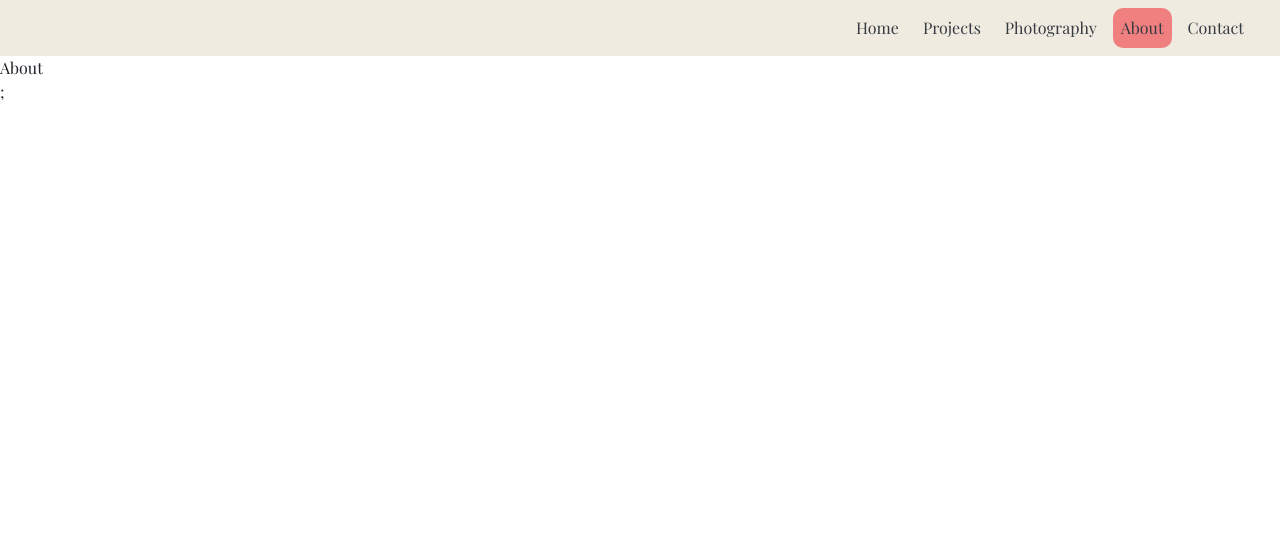
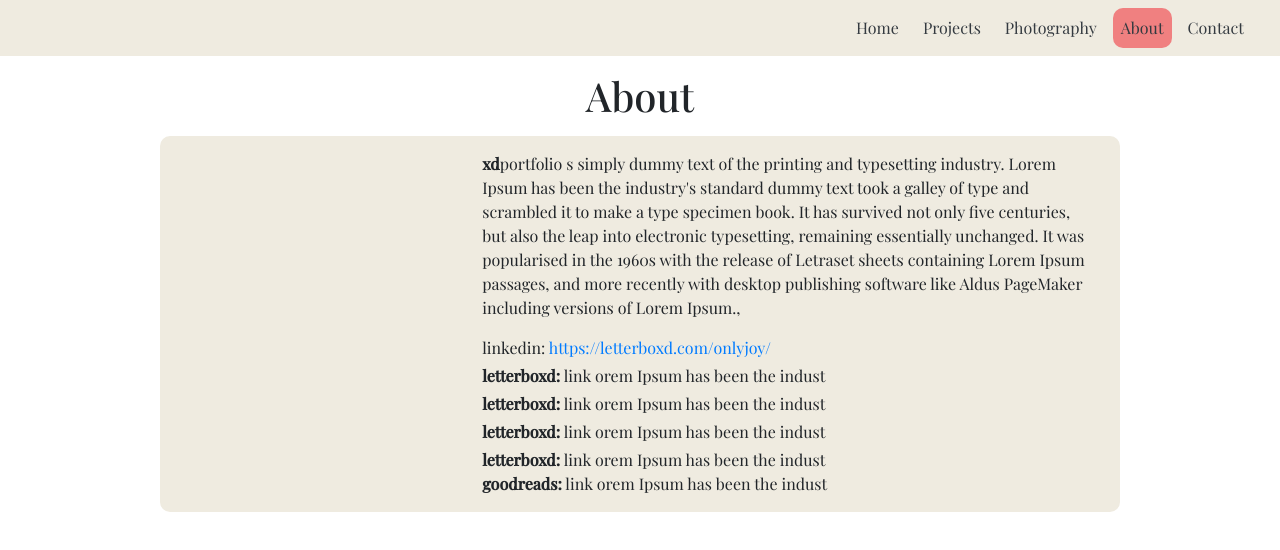
Before and after one commit to Jdonne/web-portfolio-v1, a React (Create React App) app: page /about in a window 1280 px wide. Shown: the top 550 px of the page. Built offline with nearby package versions, Linux system fonts and the light colour scheme.

Commit message:
added about and contact page, conditionals for card component

```diff
--- a/src/components/pages/about/About.jsx
+++ b/src/components/pages/about/About.jsx
@@ -1,10 +1,15 @@
 import Nav from "../../shared/Nav";
 import React, { useState, useEffect } from "react";
+import about from "./content";
+import ProjectCard from "../../shared/ProjectCard";
 const About = () => {
   return (
     <div>
       <Nav />
-      <div>About</div>;
+      <h1 className="text-center my-3">About</h1>
+      <div className="d-flex align-items-center flex-column">
+        <ProjectCard content={about.content} img={about.img} />
+      </div>
     </div>
   );
 };
--- /dev/null
+++ b/src/components/pages/about/content.js
@@ -0,0 +1,40 @@
+const about = {
+  title: "about",
+  content: (
+    <div>
+      <div className="mb-3">
+        <strong>xd</strong>portfolio s simply dummy text of the printing and
+        typesetting industry. Lorem Ipsum has been the industry's standard dummy
+        text took a galley of type and scrambled it to make a type specimen
+        book. It has survived not only five centuries, but also the leap into
+        electronic typesetting, remaining essentially unchanged. It was
+        popularised in the 1960s with the release of Letraset sheets containing
+        Lorem Ipsum passages, and more recently with desktop publishing software
+        like Aldus PageMaker including versions of Lorem Ipsum.,
+      </div>
+      <div className="mb-1">
+        linkedin:{" "}
+        <a href="https://letterboxd.com/onlyjoy/">
+          https://letterboxd.com/onlyjoy/
+        </a>
+      </div>
+      <div className="mb-1">
+        <strong>letterboxd:</strong> link orem Ipsum has been the indust
+      </div>
+      <div className="mb-1">
+        <strong>letterboxd:</strong> link orem Ipsum has been the indust
+      </div>
+      <div className="mb-1">
+        <strong>letterboxd:</strong> link orem Ipsum has been the indust
+      </div>
+      <strong>letterboxd:</strong> link orem Ipsum has been the indust
+      <br></br>
+      <strong>goodreads:</strong> link orem Ipsum has been the indust
+    </div>
+  ),
+  img: " ",
+};
+
+const aboutContent = [about];
+
+export default about;
--- a/src/components/pages/contacts/Contact.jsx
+++ b/src/components/pages/contacts/Contact.jsx
@@ -1,9 +1,14 @@
 import Nav from "../../shared/Nav";
+import contact from "./content";
+import ProjectCard from "../../shared/ProjectCard";
 const Contact = () => {
   return (
     <div>
       <Nav />
-      <div>Contact</div>;
+      <h1 className="text-center my-3">Contact</h1>
+      <div className="d-flex align-items-center flex-column">
+        <ProjectCard content={contact.content} img={contact.img} />
+      </div>
     </div>
   );
 };
--- /dev/null
+++ b/src/components/pages/contacts/content.js
@@ -0,0 +1,45 @@
+const contact = {
+  content: (
+    <div>
+      <div className="mb-3">
+        <strong>xd</strong>portfolio s simply dummy text of the printing and
+        typesetting industry. Lorem Ipsum has been the industry's standard dummy
+        text took a galley of type and scrambled it to make a type specimen
+        book. It has survived not only five centuries, but also the leap into
+        electronic typesetting, remaining essentially unchanged. It was
+        popularised in the 1960s with the release of Letraset sheets containing
+        Lorem Ipsum passages, and more recently with desktop publishing software
+        like Aldus PageMaker including versions of Lorem Ipsum.,
+      </div>
+      <div className="text-center">
+        <div className="mb-1">
+          <strong>linkedin:</strong>{" "}
+          <a href="https://www.linkedin.com/in/eric-tien/" target="blank">
+            https://www.linkedin.com/in/eric-tien/
+          </a>
+        </div>
+        <div className="mb-1">
+          <strong>email:</strong>{" "}
+          <a href="mailto:eric.tien.13@gmail.com" target="blank">
+            eric.tien.13@gmail.com
+          </a>
+        </div>
+        <div className="mb-1">
+          <strong>github:</strong>{" "}
+          <a href="https://github.com/Jdonne" target="blank">
+            https://github.com/Jdonne
+          </a>
+        </div>
+        <div className="mb-1">
+          <strong>letterboxd:</strong> link orem Ipsum has been the indust
+        </div>
+        <strong>letterboxd:</strong> link orem Ipsum has been the indust
+        <br></br>
+        <strong>goodreads:</strong> link orem Ipsum has been the indust
+      </div>
+    </div>
+  ),
+  img: "",
+};
+
+export default contact;
--- a/src/components/pages/photography/Photography.jsx
+++ b/src/components/pages/photography/Photography.jsx
@@ -48,14 +48,14 @@ const Photography = () => {
   return (
     <div>
       <Nav />
-      <h1 className="ml-4 my-3">PHOTOGRAPHY</h1>
-      <div className="mb-4 ml-3">
+      <h1 className="ml-4 my-3">Photography</h1>
+      <div className="mb-3 ml-3">
         {albumArray.map((album, index) => {
           return (
             <button
               key={index}
               type="button"
-              className={`${albumName === album ? "active-btn" : ""} ml-2`}
+              className={`${albumName === album ? "active-btn" : ""} ml-2 mb-2`}
               onClick={() => {
                 setAlbumName(album);
                 fade();
--- a/src/components/pages/projects/Projects.jsx
+++ b/src/components/pages/projects/Projects.jsx
@@ -6,7 +6,7 @@ const Projects = () => {
   return (
     <div>
       <Nav />
-      <h1 className="ml-4 my-3">Projects</h1>
+      <h1 className="text-center ml-4 my-3">Projects</h1>
       <div className="d-flex align-items-center flex-column">
         {projectContent.map((project, index) => {
           return (
--- a/src/components/pages/projects/content.js
+++ b/src/components/pages/projects/content.js
@@ -2,36 +2,36 @@ const portfolio = {
   title: "Portfolio",
   content: (
     <span>
-      <strong>xd</strong>portfolio s simply dummy text of the printing and
-      typesetting industry. Lorem Ipsum has been the industry's standard dummy
-      text took a galley of type and scrambled it to make a type specimen book.
-      It has survived not only five centuries, but also the leap into electronic
-      typesetting, remaining essentially unchanged. It was popularised in the
-      1960s with the release of Letraset sheets containing Lorem Ipsum passages,
-      and more recently with desktop publishing software like Aldus PageMaker
-      including versions of Lorem Ipsum.,
+      <strong className="active-btn">xd</strong>portfolio s simply dummy text of
+      the printing and typesetting industry. Lorem Ipsum has been the industry's
+      standard dummy text took a galley of type and scrambled it to make a type
+      specimen book. It has survived not only five centuries, but also the leap
+      into electronic typesetting, remaining essentially unchanged. It was
+      popularised in the 1960s with the release of Letraset sheets containing
+      Lorem Ipsum passages, and more recently with desktop publishing software
+      like Aldus PageMaker including versions of Lorem Ipsum.,
     </span>
   ),
-  img: "",
+  img: " ",
 };
 
 const memory = {
   title: "Memory Game",
   content:
     "memory game s simply dummy text of the printing and typesetting industry. Lorem Ipsum has been the industry's standard dummy text  took a galley of type and scrambled it to make a type specimen book. It has survived not only five centuries, but also the leap into electronic typesetting, remaining essentially unchanged. It was popularised in the 1960s with the release of Letraset sheets containing Lorem Ipsum passages, and more recently with desktop publishing software like Aldus PageMaker including versions of Lorem Ipsum.",
-  img: "",
+  img: " ",
 };
 const shoppies = {
   title: "Shoppies",
   content:
     "shoppies s simply dummy text of the printing and typesetting industry. Lorem Ipsum has been the industry's standard dummy text  took a galley of type and scrambled it to make a type specimen book. It has survived not only five centuries, but also the leap into electronic typesetting, remaining essentially unchanged. It was popularised in the 1960s with the release of Letraset sheets containing Lorem Ipsum passages, and more recently with desktop publishing software like Aldus PageMaker including versions of Lorem Ipsum.",
-  img: "",
+  img: " ",
 };
 const restaurant = {
   title: "Restaurant Search",
   content:
     "Restraurant Search s simply dummy text of the printing and typesetting industry. Lorem Ipsum has been the industry's standard dummy text  took a galley of type and scrambled it to make a type specimen book. It has survived not only five centuries, but also the leap into electronic typesetting, remaining essentially unchanged. It was popularised in the 1960s with the release of Letraset sheets containing Lorem Ipsum passages, and more recently with desktop publishing software like Aldus PageMaker including versions of Lorem Ipsum.",
-  img: "",
+  img: " ",
 };
 const projectContent = [portfolio, memory, shoppies, restaurant];
 
--- a/src/components/shared/ImageContainer.jsx
+++ b/src/components/shared/ImageContainer.jsx
@@ -3,7 +3,7 @@ const ImageContainer = ({ fade, album }) => {
     <div className="d-flex flex-wrap">
       {album.map((index) => {
         return (
-          <div className="w-25 p-1 ">
+          <div className="photo-width p-1 ">
             <img
               className={`rounded-imgs img-fluid ${fade}`}
               src={index}
--- a/src/components/shared/ProjectCard.jsx
+++ b/src/components/shared/ProjectCard.jsx
@@ -1,12 +1,15 @@
 const ProjectCard = ({ content, img, title }) => {
   return (
-    <div className="w-75 d-flex border p-3 rounded-imgs mb-3 nav-bg fadein-animation">
-      <div className="w-25">
-        <img src={img}></img>
-      </div>
-      <div className="w-75">
-        <h2>{title}</h2>
-        <span>hellow world{content}</span>
+    <div className="w-75 d-flex p-3 rounded-imgs mb-3 nav-bg fadein-animation">
+      {img && (
+        <div className="card-img-width">
+          <img src={img} className="rounded-imgs" loading="lazy"></img>
+        </div>
+      )}
+      <div className={img ? "card-content-width" : "w-100"}>
+        {title && <h2>{title}</h2>}
+
+        <span>{content}</span>
       </div>
     </div>
   );
--- a/src/index.css
+++ b/src/index.css
@@ -75,8 +75,55 @@ a:hover {
 .nav-bg {
   background-color: #efebe0;
 }
+/* project card */
+
+.card-img-width {
+  width: 0%;
+}
+@media only screen and (min-width: 768px) {
+  .card-img-width {
+    width: 33%;
+  }
+}
+
+/* @media only screen and (min-width: 1024px) {
+  .card-img-width {
+    width: 25%;
+  }
+} */
+
+.card-content-width {
+  width: 100%;
+}
+@media only screen and (min-width: 768px) {
+  .card-content-width {
+    width: 66%;
+  }
+}
+
+/* @media only screen and (min-width: 1024px) {
+  .card-content-width {
+    width: 25%;
+  }
+} */
 
 /* Photog page */
+
+.photo-width {
+  width: 50%;
+}
+@media only screen and (min-width: 768px) {
+  .photo-width {
+    width: 33%;
+  }
+}
+
+@media only screen and (min-width: 1024px) {
+  .photo-width {
+    width: 25%;
+  }
+}
+
 .active-btn,
 .active-btn:focus {
   background-color: lightcoral;
```
